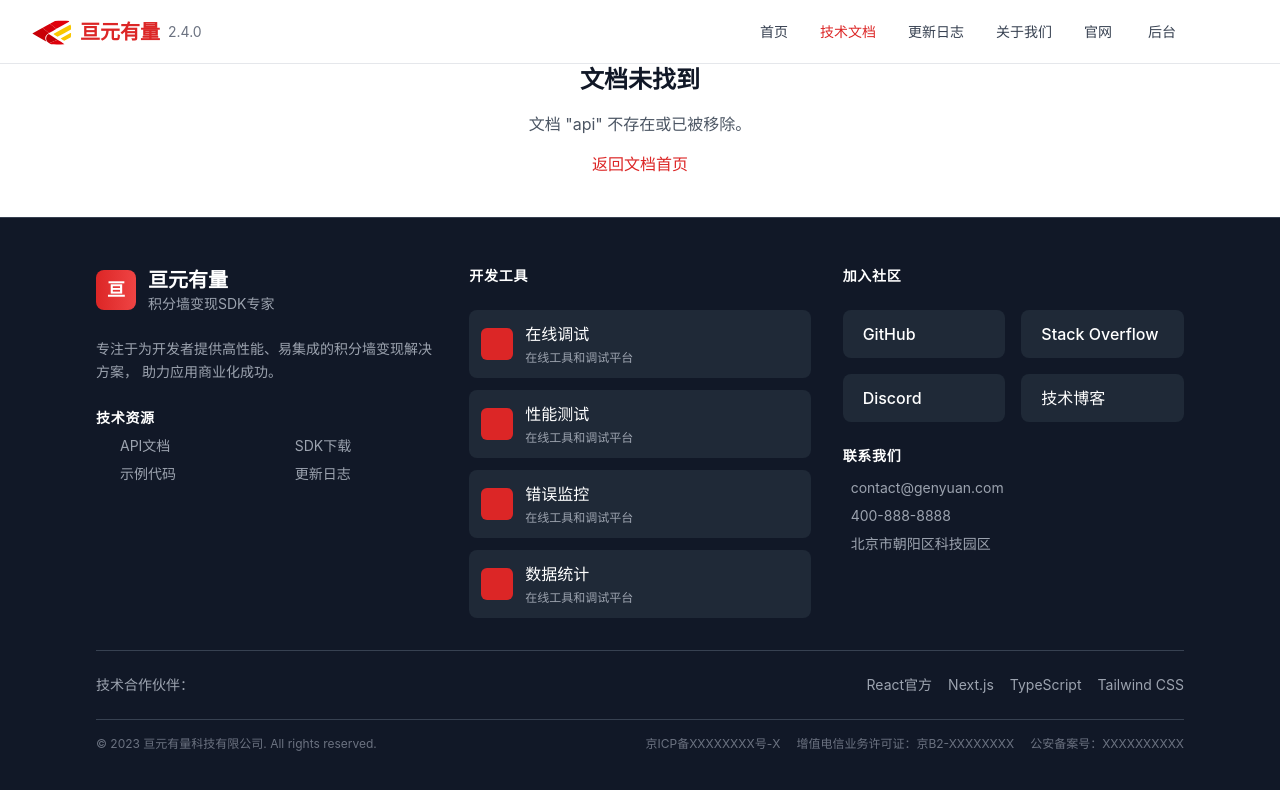
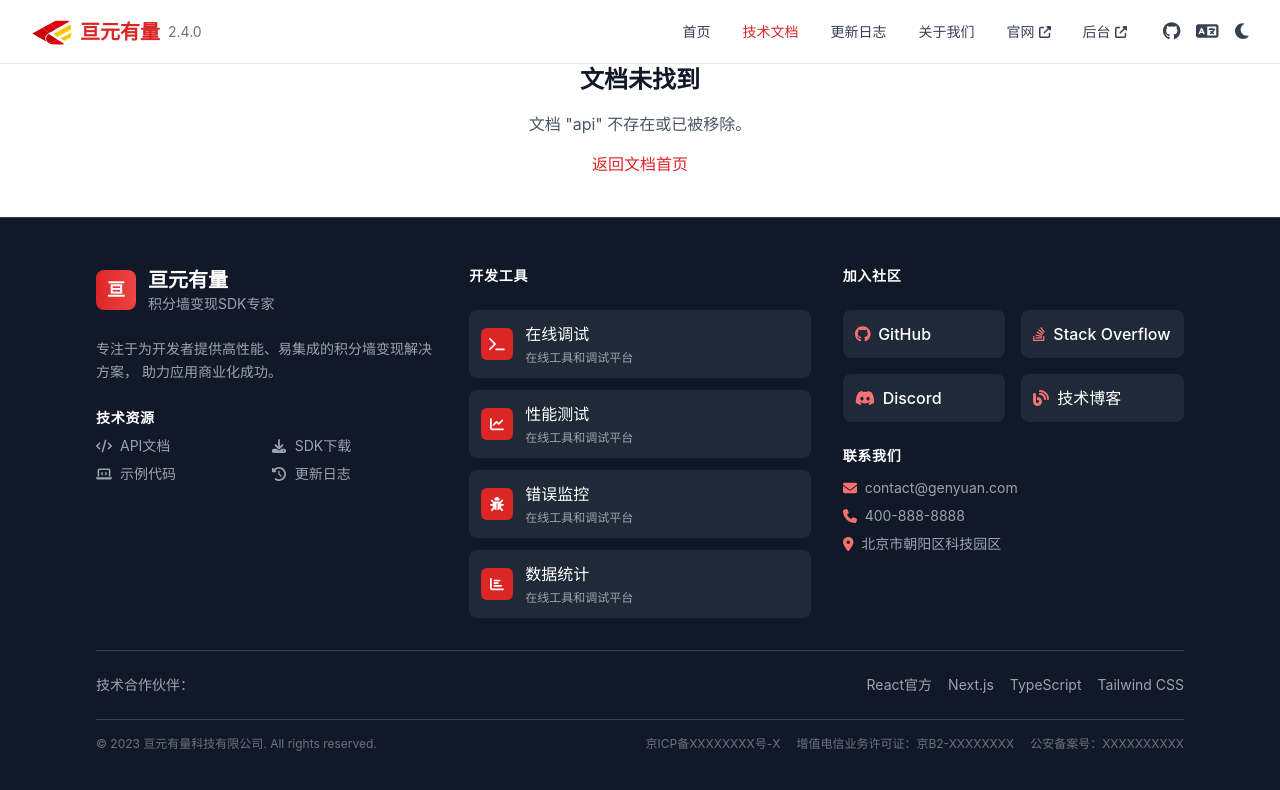
Before and after one commit to wnaglanfeng/ssp_doc_web, a Next.js app: page /doc/api in a window 1280 px wide. Shown: the top 790 px of the page. Built offline with nearby package versions, Linux system fonts and the light colour scheme.

Commit message:
fix: 修复图标显示和文档页面闪缩问题
- 修复 Header 和 Footer 中 Font Awesome 图标不显示的问题
- 优化文档页面切换时的闪烁和抖动
- 修复代码块语言标签显示格式（去除 hljs 前缀）
- 添加 next.config.js 中 images.unoptimized 配置

```diff
--- a/next.config.js
+++ b/next.config.js
@@ -5,6 +5,7 @@ const nextConfig = {
   },
   images: {
     domains: ['cdn.yesapi.fastobe.com', 'ai-public.mastergo.com', 'mastergo.com'],
+    unoptimized: true,
   },
   webpack: (config, { isServer }) => {
     // 添加对 .md 文件的处理
--- a/src/app/doc/[slug]/page.tsx
+++ b/src/app/doc/[slug]/page.tsx
@@ -46,7 +46,9 @@ const MarkdownComponents = {
     // 从 code 元素中提取语言信息
     const codeElement = children?.props;
     const className = codeElement?.className || '';
-    const language = className.replace('language-', '') || 'text';
+    // 提取语言：支持 "hljs language-java" 或 "hljs java" 格式
+    const langMatch = className.match(/(?:language-|\b)(\w+)$/);
+    const language = langMatch ? langMatch[1] : 'text';
 
     const handleCopy = async () => {
       const codeText = codeRef.current?.textContent || '';
@@ -352,7 +354,10 @@ export default function DocDetailPage() {
   // 加载Markdown内容
   useEffect(() => {
     const loadContent = async () => {
-      setLoading(true);
+      // 先显示旧内容，不立即显示loading，避免闪烁
+      if (!content) {
+        setLoading(true);
+      }
       try {
         const markdownContent = await getDocContent(slug);
         setContent(markdownContent);
@@ -366,9 +371,10 @@ export default function DocDetailPage() {
     loadContent();
   }, [slug]);
 
-  if (loading) {
+  // 首次加载显示loading，切换文档时不显示（保持旧内容可见）
+  if (loading && !content) {
     return (
-      <div className="flex flex-1 w-full items-center justify-center">
+      <div className="flex flex-1 w-full items-center justify-center min-h-[calc(100vh-80px)]">
         <div className="text-center">
           <div className="animate-spin rounded-full h-12 w-12 border-b-2 border-red-600 mx-auto mb-4"></div>
           <p className="text-gray-600">加载文档中...</p>
@@ -392,9 +398,9 @@ export default function DocDetailPage() {
   }
 
   return (
-    <div className="flex flex-1 w-full">
-      {/* 左侧导航 */}
-      <aside className="w-72 bg-white border-r border-gray-200 h-[calc(100vh-80px)] overflow-y-auto sticky top-20">
+    <div className="flex flex-1 w-full min-h-[calc(100vh-80px)]">
+      {/* 左侧导航 - 使用固定高度避免切换时重算 */}
+      <aside className="w-72 bg-white border-r border-gray-200 h-[calc(100vh-80px)] overflow-y-auto sticky top-20 flex-shrink-0">
         <div className="pl-4 pr-2 py-4">
           {Object.entries(docsByCategory).map(([category, docs]) => (
             <div key={category} className="mb-6">
@@ -423,9 +429,12 @@ export default function DocDetailPage() {
       </aside>
 
       {/* 主要内容 */}
-      <main className="flex-1 p-8 overflow-y-auto">
+      <main className="flex-1 p-8 overflow-y-auto min-h-[calc(100vh-80px)]">
         <div className="max-w-4xl mx-auto">
-          <article className="prose prose-lg max-w-none">
+          <article
+            className="prose prose-lg max-w-none transition-opacity duration-300"
+            style={{ opacity: loading ? 0.6 : 1 }}
+          >
             <ReactMarkdown
               remarkPlugins={[remarkGfm]}
               rehypePlugins={[rehypeHighlight]}
@@ -445,8 +454,8 @@ export default function DocDetailPage() {
         </div>
       </main>
 
-      {/* 右侧目录 - 支持多级层级显示 */}
-      <aside className="w-80 bg-white border-l border-gray-200 sticky top-20 self-start h-[calc(100vh-80px)] overflow-y-auto">
+      {/* 右侧目录 - 使用固定高度避免切换时重算 */}
+      <aside className="w-80 bg-white border-l border-gray-200 sticky top-20 self-start h-[calc(100vh-80px)] overflow-y-auto flex-shrink-0">
         <div className="p-6">
           <h3 className="font-semibold text-gray-900 mb-4 text-lg">本页目录</h3>
           {tocTree.length > 0 ? (
--- a/src/components/Footer.tsx
+++ b/src/components/Footer.tsx
@@ -1,35 +1,61 @@
 'use client';
 
 import React from 'react';
+import { FontAwesomeIcon } from '@fortawesome/react-fontawesome';
+import {
+  faCode, faDownload, faLaptopCode, faHistory, faTerminal,
+  faChartLine, faBug, faChartBar, faBlog, faEnvelope, faPhone, faMapMarkerAlt
+} from '@fortawesome/free-solid-svg-icons';
+import { faGithub, faStackOverflow, faDiscord } from '@fortawesome/free-brands-svg-icons';
 import type { FooterLink } from '@/types';
+import type { IconDefinition } from '@fortawesome/fontawesome-svg-core';
 
 interface FooterProps {
   activeSection?: string;
 }
 
+// 图标映射
+const iconMap: Record<string, IconDefinition> = {
+  'fa-code': faCode,
+  'fa-download': faDownload,
+  'fa-laptop-code': faLaptopCode,
+  'fa-history': faHistory,
+  'fa-terminal': faTerminal,
+  'fa-chart-line': faChartLine,
+  'fa-bug': faBug,
+  'fa-chart-bar': faChartBar,
+  'fa-blog': faBlog,
+  'fa-envelope': faEnvelope,
+  'fa-phone': faPhone,
+  'fa-map-marker-alt': faMapMarkerAlt,
+  'fa-github': faGithub,
+  'fa-stack-overflow': faStackOverflow,
+  'fa-discord': faDiscord,
+};
+
 const Footer: React.FC<FooterProps> = ({ activeSection = '首页' }) => {
   // 技术资源链接
   const techResources: FooterLink[] = [
-    { name: 'API文档', href: '/doc/quick-start', icon: 'fas fa-code' },
-    { name: 'SDK下载', href: '/doc/quick-start', icon: 'fas fa-download' },
-    { name: '示例代码', href: '/doc/quick-start', icon: 'fas fa-laptop-code' },
-    { name: '更新日志', href: '/changelog', icon: 'fas fa-history' },
+    { name: 'API文档', href: '/doc/quick-start', icon: 'fa-code' },
+    { name: 'SDK下载', href: '/doc/quick-start', icon: 'fa-download' },
+    { name: '示例代码', href: '/doc/quick-start', icon: 'fa-laptop-code' },
+    { name: '更新日志', href: '/changelog', icon: 'fa-history' },
   ];
 
   // 开发工具链接
   const devTools: FooterLink[] = [
-    { name: '在线调试', href: '#', icon: 'fas fa-terminal' },
-    { name: '性能测试', href: '#', icon: 'fas fa-chart-line' },
-    { name: '错误监控', href: '#', icon: 'fas fa-bug' },
-    { name: '数据统计', href: '#', icon: 'fas fa-chart-bar' },
+    { name: '在线调试', href: '#', icon: 'fa-terminal' },
+    { name: '性能测试', href: '#', icon: 'fa-chart-line' },
+    { name: '错误监控', href: '#', icon: 'fa-bug' },
+    { name: '数据统计', href: '#', icon: 'fa-chart-bar' },
   ];
 
   // 社区链接
   const communityLinks: FooterLink[] = [
-    { name: 'GitHub', href: 'https://github.com', icon: 'fab fa-github' },
-    { name: 'Stack Overflow', href: 'https://stackoverflow.com', icon: 'fab fa-stack-overflow' },
-    { name: 'Discord', href: 'https://discord.com', icon: 'fab fa-discord' },
-    { name: '技术博客', href: '/blog', icon: 'fas fa-blog' },
+    { name: 'GitHub', href: 'https://github.com', icon: 'fa-github' },
+    { name: 'Stack Overflow', href: 'https://stackoverflow.com', icon: 'fa-stack-overflow' },
+    { name: 'Discord', href: 'https://discord.com', icon: 'fa-discord' },
+    { name: '技术博客', href: '/blog', icon: 'fa-blog' },
   ];
 
   // 友情链接
@@ -73,7 +99,7 @@ const Footer: React.FC<FooterProps> = ({ activeSection = '首页' }) => {
                     href={resource.href}
                     className="flex items-center space-x-2 text-gray-400 hover:text-red-400 transition-colors text-sm"
                   >
-                    <i className={`${resource.icon} w-4 text-center`}></i>
+                    <FontAwesomeIcon icon={iconMap[resource.icon || 'fa-code']} className="w-4 text-center" />
                     <span>{resource.name}</span>
                   </a>
                 ))}
@@ -92,7 +118,7 @@ const Footer: React.FC<FooterProps> = ({ activeSection = '首页' }) => {
                   className="flex items-center space-x-3 p-3 rounded-lg bg-gray-800 hover:bg-gray-700 transition-all group"
                 >
                   <div className="w-8 h-8 rounded-md bg-red-600 flex items-center justify-center">
-                    <i className={`${tool.icon} text-white text-sm`}></i>
+                    <FontAwesomeIcon icon={iconMap[tool.icon || 'fa-terminal']} className="text-white text-sm" />
                   </div>
                   <div>
                     <span className="text-white group-hover:text-red-300 transition-colors font-medium">
@@ -115,7 +141,7 @@ const Footer: React.FC<FooterProps> = ({ activeSection = '首页' }) => {
                   href={link.href}
                   className="flex items-center space-x-2 p-3 rounded-lg bg-gray-800 hover:bg-gray-700 transition-all"
                 >
-                  <i className={`${link.icon} text-red-400`}></i>
+                  <FontAwesomeIcon icon={iconMap[link.icon || 'fa-github']} className="text-red-400" />
                   <span className="text-white font-medium">{link.name}</span>
                 </a>
               ))}
@@ -126,15 +152,15 @@ const Footer: React.FC<FooterProps> = ({ activeSection = '首页' }) => {
               <h4 className="text-white font-semibold text-sm uppercase tracking-wider">联系我们</h4>
               <div className="space-y-2 text-sm">
                 <div className="flex items-center space-x-2">
-                  <i className="fas fa-envelope text-red-400"></i>
+                  <FontAwesomeIcon icon={faEnvelope} className="text-red-400" />
                   <span className="text-gray-400">contact@genyuan.com</span>
                 </div>
                 <div className="flex items-center space-x-2">
-                  <i className="fas fa-phone text-red-400"></i>
+                  <FontAwesomeIcon icon={faPhone} className="text-red-400" />
                   <span className="text-gray-400">400-888-8888</span>
                 </div>
                 <div className="flex items-center space-x-2">
-                  <i className="fas fa-map-marker-alt text-red-400"></i>
+                  <FontAwesomeIcon icon={faMapMarkerAlt} className="text-red-400" />
                   <span className="text-gray-400">北京市朝阳区科技园区</span>
                 </div>
               </div>
--- a/src/components/Header.tsx
+++ b/src/components/Header.tsx
@@ -5,6 +5,9 @@ import React, { useState, useEffect } from 'react';
 import Link from 'next/link';
 import Image from 'next/image';
 import { usePathname } from 'next/navigation';
+import { FontAwesomeIcon } from '@fortawesome/react-fontawesome';
+import { faGithub } from '@fortawesome/free-brands-svg-icons';
+import { faLanguage, faMoon, faSun, faExternalLinkAlt } from '@fortawesome/free-solid-svg-icons';
 import type { NavItem } from '@/types';
 
 const Header: React.FC = () => {
@@ -74,7 +77,7 @@ const Header: React.FC = () => {
                   className="!rounded-button whitespace-nowrap px-1 h-16 flex items-center text-sm font-medium transition-colors text-gray-700 hover:text-red-600"
                 >
                   {item.label}
-                  <i className="fas fa-external-link-alt ml-1 text-xs"></i>
+                  <FontAwesomeIcon icon={faExternalLinkAlt} className="ml-1 text-xs" />
                 </a>
               );
             } else {
@@ -101,18 +104,18 @@ const Header: React.FC = () => {
             href="https://github.com"
             target="_blank"
             rel="noopener noreferrer"
-            className="text-gray-700 hover:text-red-600"
+            className="text-gray-700 hover:text-red-600 text-lg"
           >
-            <i className="fab fa-github"></i>
+            <FontAwesomeIcon icon={faGithub} />
           </a>
-          <button className="text-gray-700 hover:text-red-600">
-            <i className="fas fa-language"></i>
+          <button className="text-gray-700 hover:text-red-600 text-lg">
+            <FontAwesomeIcon icon={faLanguage} />
           </button>
           <button
             onClick={toggleTheme}
-            className="text-gray-700 hover:text-red-600"
+            className="text-gray-700 hover:text-red-600 text-lg"
           >
-            <i className={`fas ${isDarkMode ? 'fa-sun' : 'fa-moon'}`}></i>
+            <FontAwesomeIcon icon={isDarkMode ? faSun : faMoon} />
           </button>
         </div>
       </div>
```
